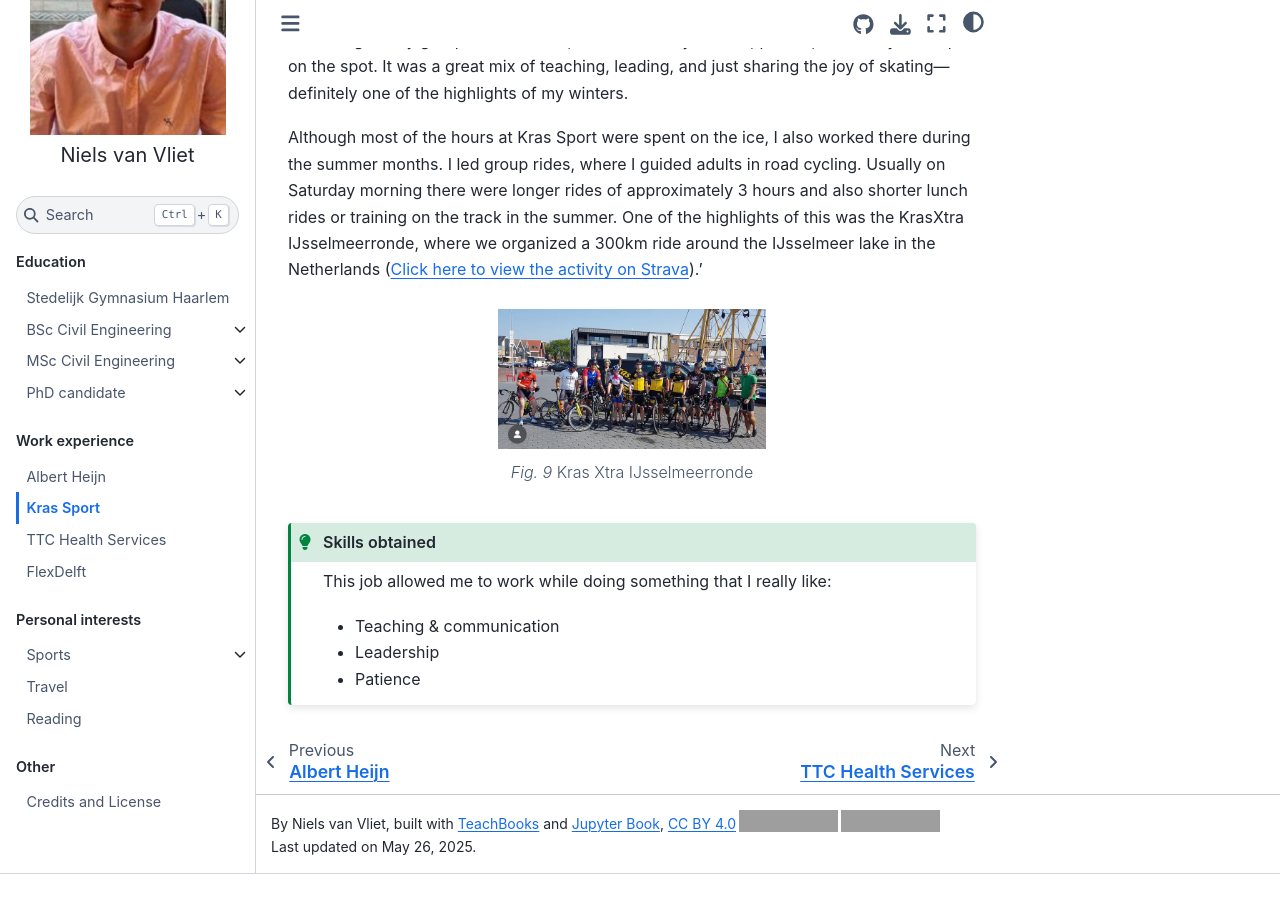
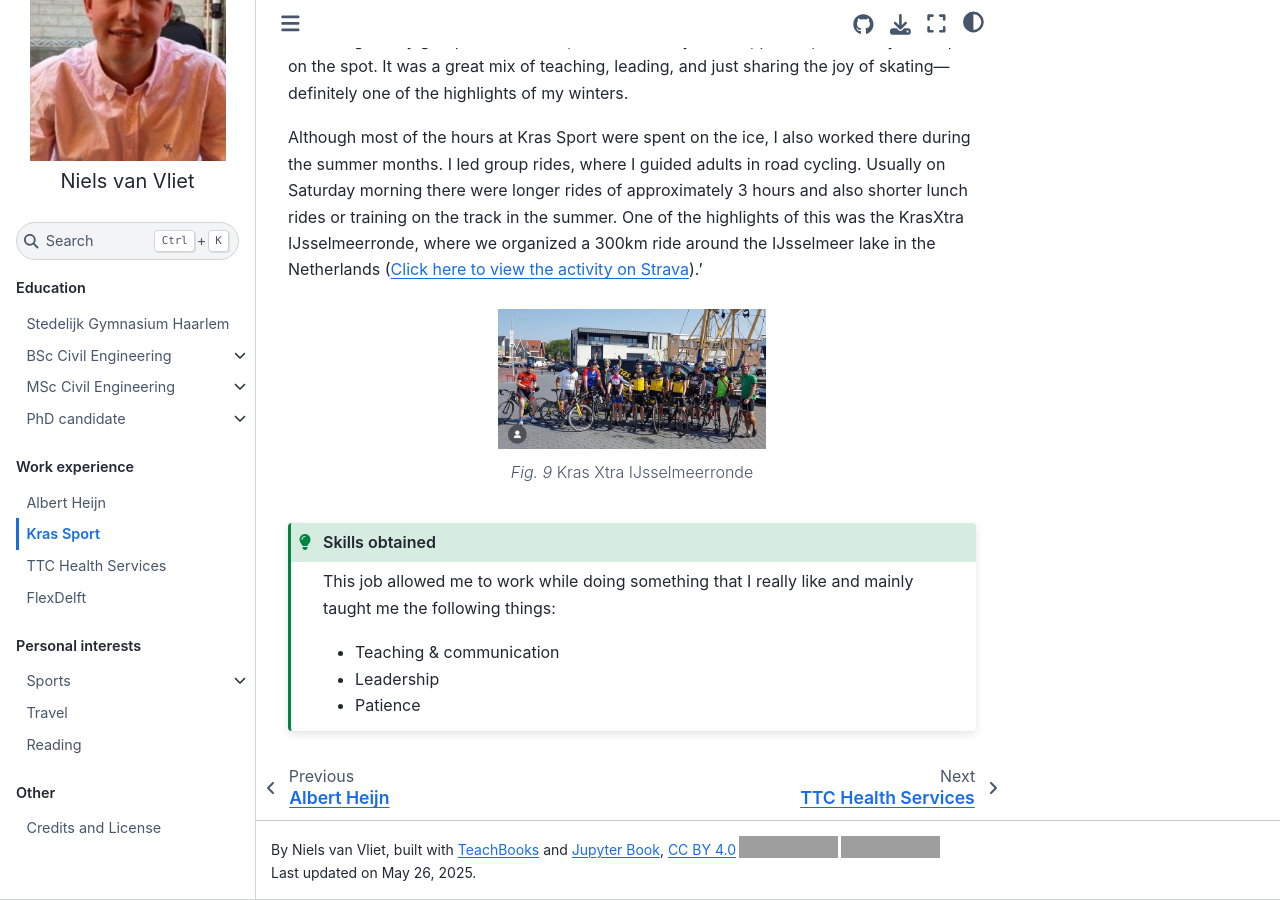
Before and after one commit to navanvliet/navanvliet, a Jupyter Book: the page built from book/Workexperience/KrasSport/KrasSport.md, in a window 1280 px wide and 900 px high, scrolled down 744 px. Built offline with Jupyter Book 1.0.4 settings and Sphinx 7.4.7 and the Sphinx Book theme 1.1.4, drawn with Linux system fonts in a browser that asks for light colours; comment, search, counter and statistics services are not loaded; before the commit the page ends 1618 px from its top, so only the background shows below that; grey boxes are pictures that could not be loaded.

Commit message:
last error

````diff
--- a/book/Workexperience/KrasSport/KrasSport.md
+++ b/book/Workexperience/KrasSport/KrasSport.md
@@ -26,7 +26,7 @@
 
 ```{admonition} Skills obtained
 :class: tip
-This job allowed me to work while doing something that I really like:
+This job allowed me to work while doing something that I really like and mainly taught me the following things:
 - Teaching & communication
 - Leadership
 - Patience
````
